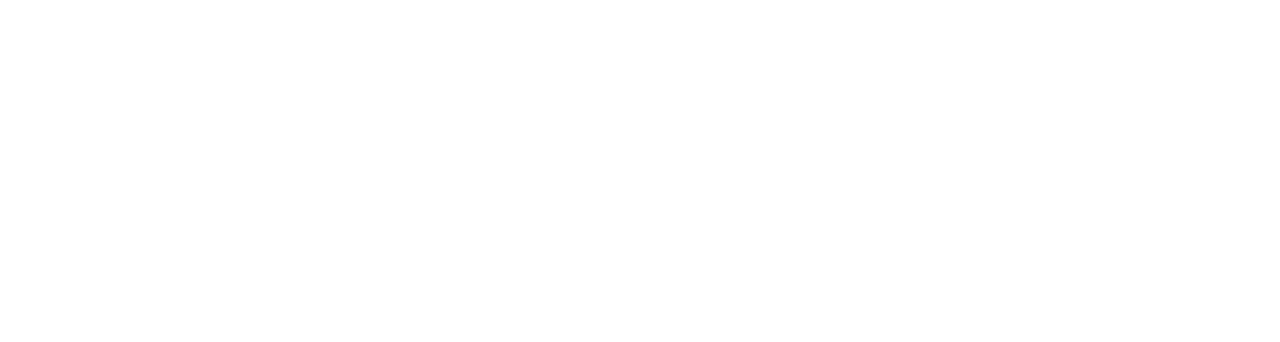
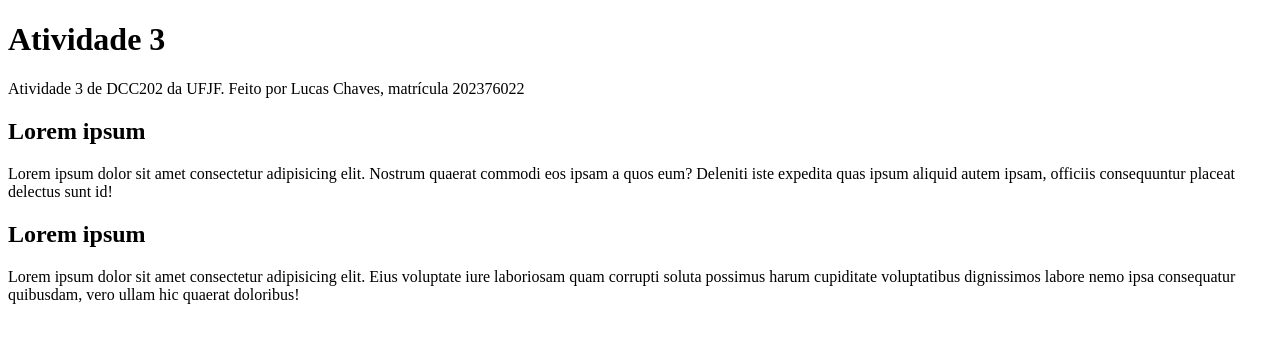
Before and after one commit to ufjf-dcc202/ufjf-dcc202-2023-3-a-atv3-LucasVChaves, a website: page index.html in a window 1280 px wide. Drawn offline with Linux system fonts and the light colour scheme.

Commit message:
Adiciona conteudo na main

```diff
--- a/index.html
+++ b/index.html
@@ -7,7 +7,16 @@
 </head>
 <body>
     <main>
-
+        <h1>Atividade 3</h1>
+        <p>Atividade 3 de DCC202 da UFJF. Feito por Lucas Chaves, matrícula 202376022</p>
+        <section>
+            <h2>Lorem ipsum</h2>
+            <p>Lorem ipsum dolor sit amet consectetur adipisicing elit. Nostrum quaerat commodi eos ipsam a quos eum? Deleniti iste expedita quas ipsum aliquid autem ipsam, officiis consequuntur placeat delectus sunt id!</p>
+        </section>
+        <section>
+            <h2>Lorem ipsum</h2>
+            <p>Lorem ipsum dolor sit amet consectetur adipisicing elit. Eius voluptate iure laboriosam quam corrupti soluta possimus harum cupiditate voluptatibus dignissimos labore nemo ipsa consequatur quibusdam, vero ullam hic quaerat doloribus!</p>
+        </section>
     </main>
 </body>
 </html>
```
